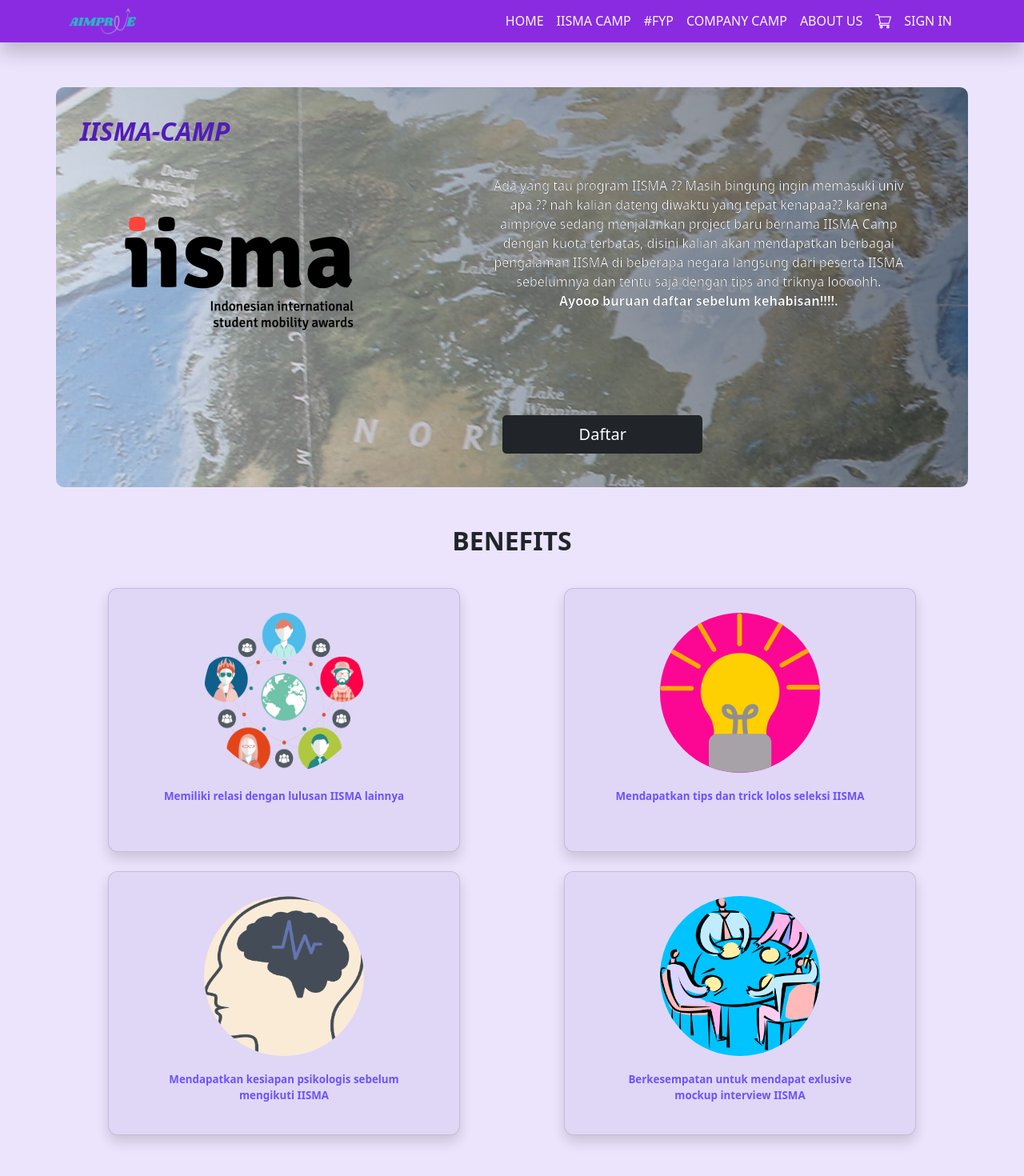
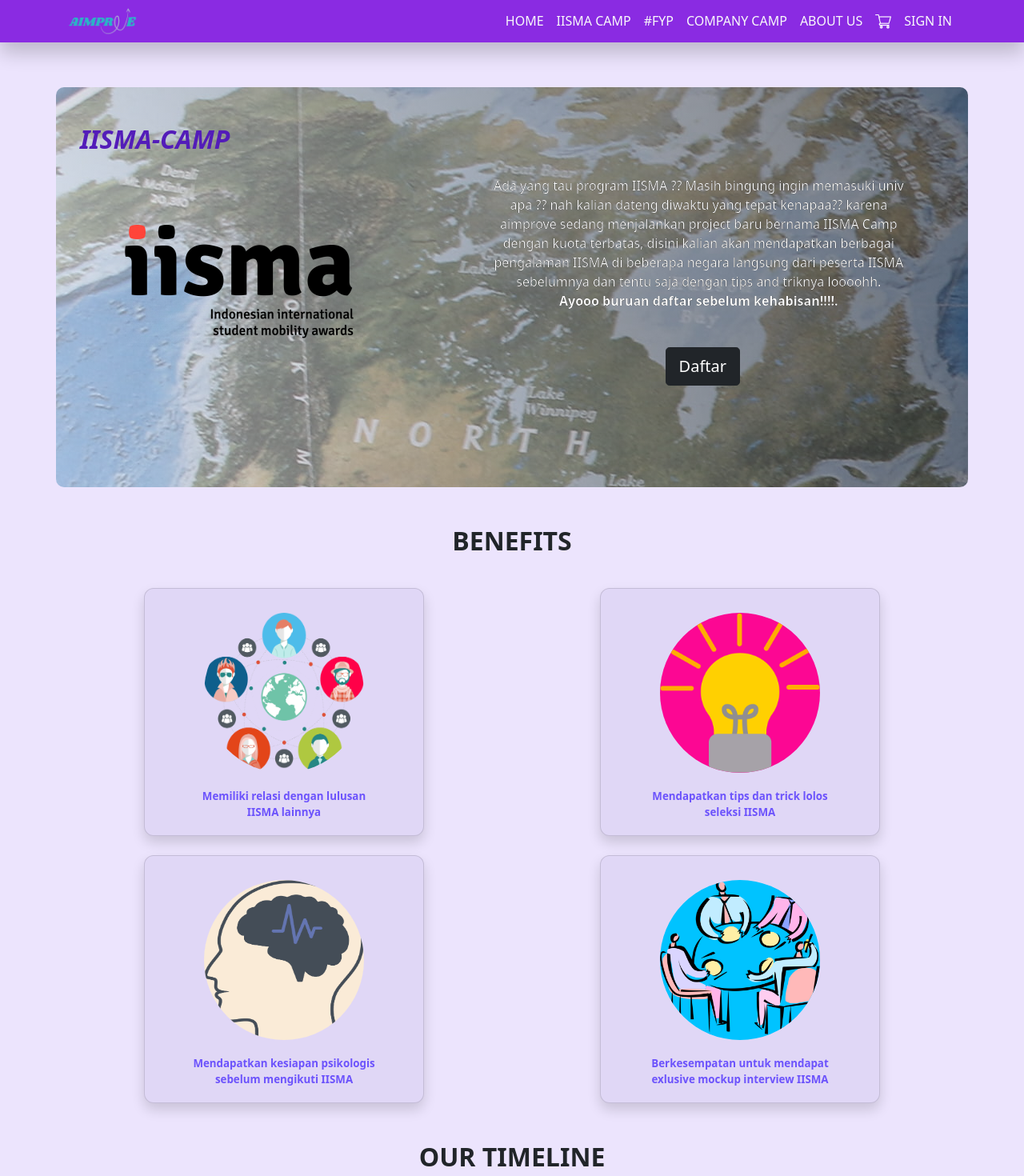
Before and after one commit to rg-km/final-project-engineering-50-new, a React (Create React App) app in the folder frontend/: page /IISMA in a window 1280 px wide. Shown: the top 1470 px of the page at 80% size. Built offline with nearby package versions, Linux system fonts and the light colour scheme.

Commit message:
fix layouting iisma-page

```diff
--- a/frontend/src/components/Styles/IISMA.css
+++ b/frontend/src/components/Styles/IISMA.css
@@ -8,20 +8,20 @@
 .iisma-panel img {
   height: auto;
   width: 300px;
-  margin-top: 10px;
+  margin-top: -20px;
 }
 
 .body {
   font-size: smaller;
-  margin-top: -20px;
+  margin-top: -30px;
   padding: 20px;
   text-align: center;
   -webkit-text-stroke-color: black;
   -webkit-text-stroke-width: 0.23px;
 }
-.btn-group {
+.tombol-group {
   align-items: center;
-  margin-top: -20px;
+  margin-top: -20px !important;
 }
 .benefits .row {
   border-radius: 10px;
@@ -100,13 +100,16 @@
     padding: 20px;
   }
   .iisma-panel img {
-    margin-top: 20px;
+    margin-top: -20px;
+  }
+  .iism{
+    margin-top: -50px !important;
   }
   .body {
     padding: 37px;
     margin-top: -25px;
   }
-  .btn-group {
+  .tombol {
     align-items: center;
     margin-top: -35px;
   }
@@ -114,8 +117,8 @@
   .relation {
     background-color: #ffffff;
     border-radius: 12px;
-    height: 310px;
-    width: 350px;
+    height: 310px !important;
+    width: 350px !important;
   }
   .relation img {
     margin-top: 30px;
@@ -126,8 +129,8 @@
   .tips {
     background-color: #ffffff;
     border-radius: 12px;
-    height: 310px;
-    width: 350px;
+    height: 310px !important;
+    width: 350px !important;
   }
   .tips img {
     margin-top: 30px;
@@ -139,8 +142,8 @@
   .brain {
     background-color: #ffffff;
     border-radius: 12px;
-    height: 310px;
-    width: 350px;
+    height: 310px !important;
+    width: 350px !important;
   }
   .brain img {
     margin-top: 30px;
@@ -152,8 +155,8 @@
   .discuss {
     background-color: #ffffff;
     border-radius: 12px;
-    height: 310px;
-    width: 350px;
+    height: 310px !important;
+    width: 350px !important;
   }
   .discuss img {
     margin-top: 30px;
@@ -185,6 +188,9 @@
   }
   .iisma-panel img {
     margin-top: 60px;
+  }
+  .iism{
+    margin-top: 0px !important;
   }
   .body {
     padding: 50px;
--- a/frontend/src/components/home/IismaCamp.js
+++ b/frontend/src/components/home/IismaCamp.js
@@ -72,7 +72,7 @@
         <div className="col-lg col-md iisma-panel">
           <div className="row">
             <div className="col-lg-5 col-md-12 mt-3">
-              <h2 className="text-head ">IISMA-CAMP</h2>
+              <h2 className="text-head iism">IISMA-CAMP</h2>
               <div className="text-center">
                 <img src={require("../Assets/iisma-2.png")} class="image3" alt="iisma" />
               </div>
@@ -83,7 +83,7 @@
                 akan mendapatkan berbagai pengalaman IISMA di beberapa negara langsung dari peserta IISMA sebelumnya dan tentu saja dengan tips and triknya loooohh. <br />
                 <b> Ayooo buruan daftar sebelum kehabisan!!!!.</b>
               </p>
-                  <div className="btn-group">
+                <div className="tombol-group">
                     <button class="btn btn-dark btn-lg " onClick={handleShow}>Daftar</button>
                   <Modal show={show} onHide={handleClose}>
                     <Modal.Header closeButton>
```
Lines whose indentation alone changed are shown as unchanged.
